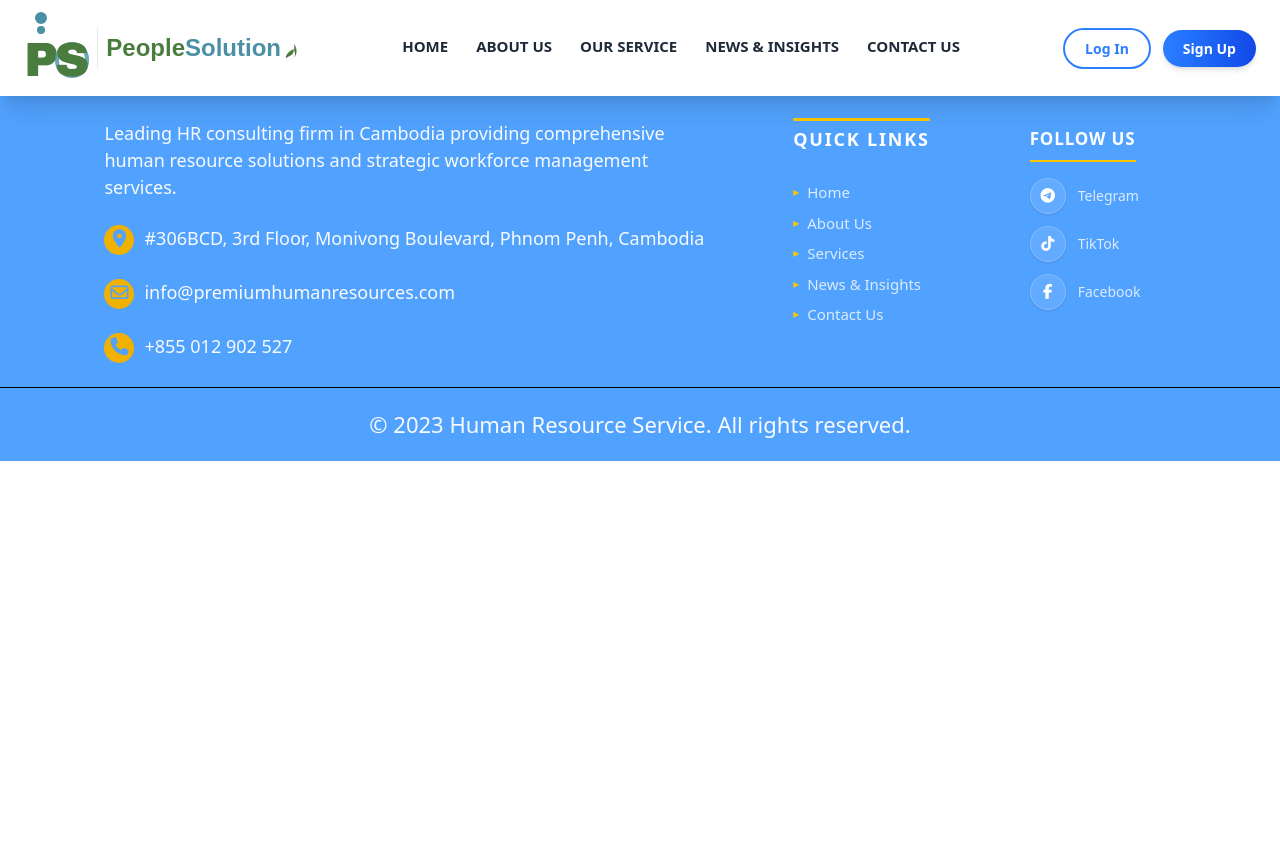
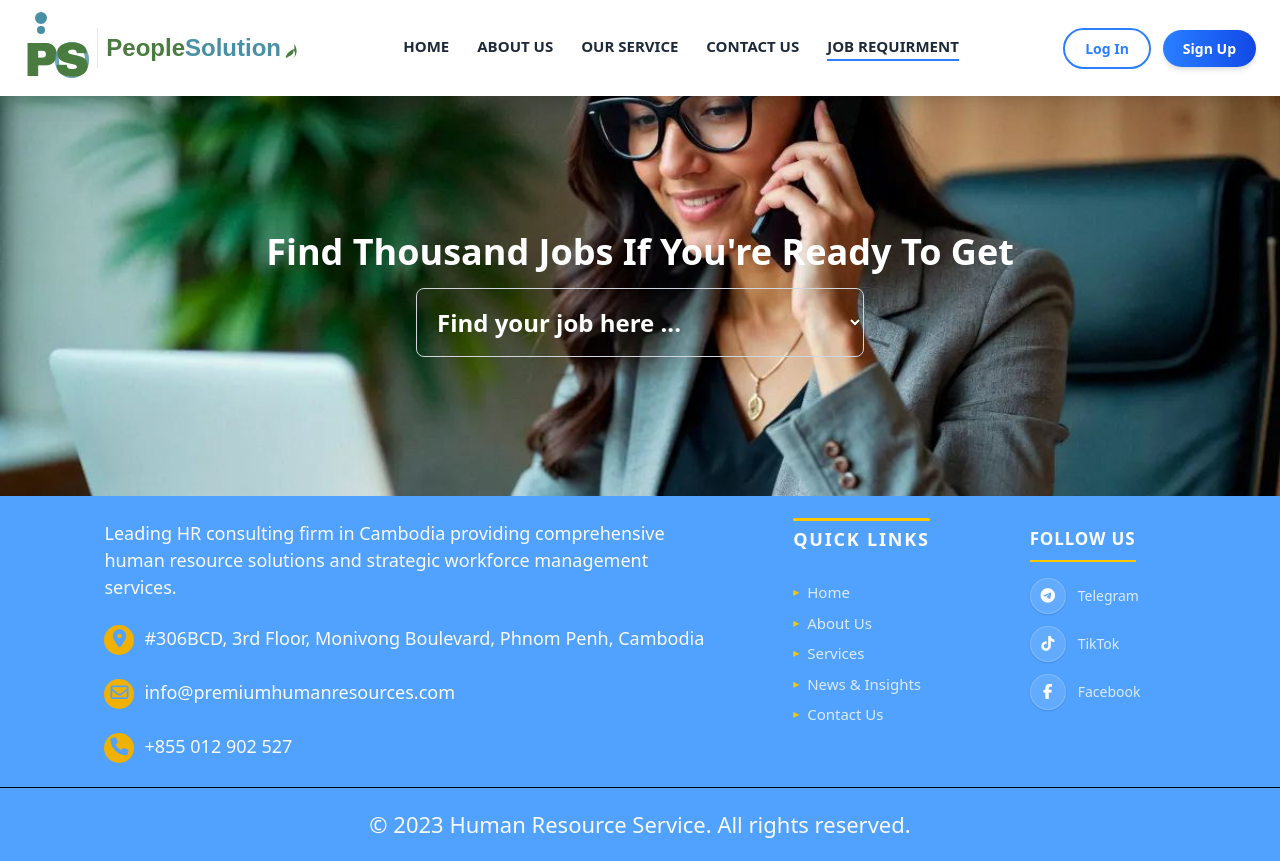
Before and after one commit to Rith0068/people-solution-front-end, a Nuxt app: page /job-requirment in a window 1280 px wide. Before the commit the page ends 800 px from the top, so only its background shows below. Built offline with nearby package versions, Linux system fonts and the light colour scheme.

Commit message:
feat/job-requirment not yet done

```diff
--- a/app/components/Header.vue
+++ b/app/components/Header.vue
@@ -1,7 +1,7 @@
 <template>
   <header
-    :class="['w-full z-[100] top-0 sticky bg-white transition-all duration-300 ease-in-out', scrolled ? 'shadow-2xl py-2' : 'shadow-xl py-3']">
-    <div class="max-w-[1400px] mx-auto px-6 flex items-center justify-between gap-6">
+    :class="['w-full z-100 top-0 sticky bg-white transition-all duration-300 ease-in-out', scrolled ? 'shadow-2xl py-2' : 'shadow-xl py-3']">
+    <div class="max-w-350 mx-auto px-6 flex items-center justify-between gap-6">
 
       <!-- ── LOGO ── -->
       <NuxtLink to="/" class="flex items-center gap-2 shrink-0">
@@ -69,7 +69,7 @@
           :to="link.to"
           class="relative text-[15px] font-semibold text-gray-800 pb-1 whitespace-nowrap
                  after:absolute after:bottom-0 after:left-0
-                 after:w-0 after:h-[2px] after:bg-blue-500
+                 after:w-0 after:h-0.5 after:bg-blue-500
                  after:transition-all after:duration-300
                  hover:after:w-full hover:text-blue-600
                  transition-colors duration-200"
@@ -93,7 +93,7 @@
         <NuxtLink
           to="/signup"
           class="text-[14px] font-semibold text-white
-                 bg-gradient-to-r from-blue-500 to-blue-700
+                 bg-linear-to-r from-blue-500 to-blue-700
                  px-5 py-2 rounded-full shadow-md
                  hover:from-blue-600 hover:to-blue-800
                  hover:shadow-blue-300 hover:shadow-lg hover:-translate-y-0.5
@@ -168,7 +168,7 @@
             <NuxtLink
               to="/signup"
               class="flex-1 text-center text-[14px] font-semibold text-white
-                     bg-gradient-to-r from-blue-500 to-blue-700
+                     bg-linear-to-r from-blue-500 to-blue-700
                      px-4 py-2 rounded-full shadow-md
                      hover:from-blue-600 hover:to-blue-800 transition-all duration-300"
               @click="menuOpen = false"
@@ -205,7 +205,7 @@ const navLinks = [
   { label: 'HOME',         to: '/'          },
   { label: 'ABOUT US',     to: '/about'     },
   { label: 'OUR SERVICE', to: '/service'  },
-  { label: 'NEWS & INSIGHTS', to: '/news'   },
   { label: 'CONTACT US',   to: '/contact'   },
+  { label: 'JOB REQUIRMENT', to: '/job-requirment'   },
 ]
 </script>
--- a/app/pages/contact.vue
+++ b/app/pages/contact.vue
@@ -5,9 +5,9 @@
         style="background-image: url('https://images.unsplash.com/photo-1534536281715-e28d76689b4d?auto=format&fit=crop&q=80&w=2070');">
       </div>
       <div
-        class="absolute inset-0 opacity-10 bg-[radial-gradient(#fff_1px,transparent_1px)] bg-size-20px-20px">
+        class="absolute inset-0 opacity-10 bg-[radial-gradient(#fff_1px,transparent_1px)] bg-size-[20px_20px]">
       </div>
-      <h1 class="relative z-10 text-white text-5xl font-bold tracking-tight">Contact Us</h1>
+      <h1 class="relative z-10 text-white text-4xl md:text-7xl font-bold tracking-tight">Contact Us</h1>
     </section>
 
     <section class="max-w-7xl mx-auto px-6 -mt-20 relative z-20 pb-12">
--- /dev/null
+++ b/app/pages/job-requirment.vue
@@ -0,0 +1,32 @@
+<template>
+  <!-- hero section service -->
+  <div class="relative">
+    <!-- Image -->
+    <img src="../assets/image/job-requirment.jpg" alt="Sample Image" class="w-full h-100  object-cover" />
+
+    <!-- Text Overlay -->
+    <div class="absolute inset-0 mx-aotu mt-30 items-center justify-center">
+      <h1 class="text-white text-center text-4xl md:text-4xl font-bold p-4 bg-opacity-50">
+        Find Thousand Jobs If You're Ready To Get
+      </h1>
+
+      <!-- input sreach job -->
+      <!-- Wrapper to center the input -->
+      <div class="flex justify-center w-full">
+        <form action="/action_page.php">
+          <select class="border border-gray-300 rounded-lg px-4 py-4 font-bold text-2xl w-md focus:outline-none focus:ring-2 focus-[#E9C46A] text-white" name="job" id="job">
+            <option value="volvo">Find your job here ...</option>
+            <option value="saab">Wen development</option>
+            <option value="opel">Accounting</option>
+            <option value="audi">Marketing</option>
+            <option value="audi">Design</option>
+            <option value="audi">Medical/Nurse/Health</option>
+            <option value="audi">Finance</option>
+          </select>
+        </form>
+      </div>
+    </div>
+  </div>
+
+
+</template>
--- a/app/pages/service.vue
+++ b/app/pages/service.vue
@@ -7,8 +7,8 @@
 
       <!-- Text Overlay -->
       <div class="absolute inset-0 flex mt-2.5 items-center justify-center">
-        <h1 class="text-white text-6xl font-bold p-4  bg-opacity-50">
-          OUR SERVICE
+        <h1 class="text-white text-4xl md:text-7xl font-bold p-4  bg-opacity-50">
+          Our Service
         </h1>
       </div>
     </div>
```
Also changed, not shown: app/assets/image/home-icon-silhouette.png (added), app/assets/image/job-requirment.jpg (added).
